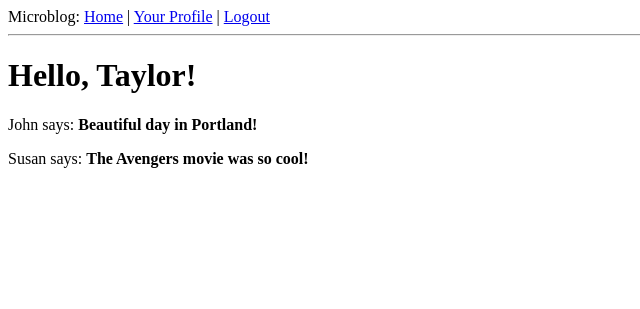
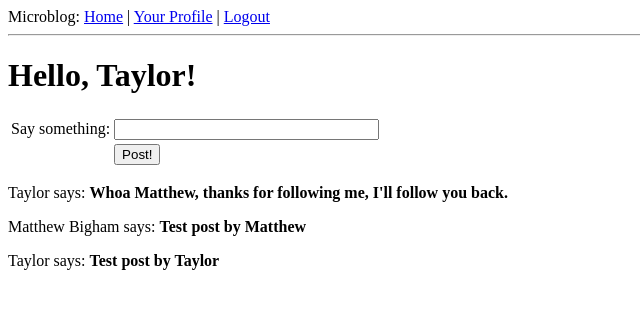
Before and after one commit to mtbigham/microblog, a Flask app: page / in a window 1280 px wide. Shown: the top 309 px of the page, without its empty margins (0-640 px from the left). Run offline with Flask 2, Linux system fonts and the light colour scheme; a user stored in the database is signed in; data comes from the database, SQL or seed files in the repository; both versions use the stored data as it was after the commit; parts of the project's set-up code (start-up, migrations or seed data) failed here and were passed over.

Commit message:
Added posting and display of followed posts

```diff
--- a/app/forms.py
+++ b/app/forms.py
@@ -25,3 +25,6 @@ class EditForm(Form):
 			self.nickname.errors.append('This nickname is already in use, please choose another.')
 			return False
 		return True
+
+class PostForm(Form):
+	post = StringField('post', validators=[DataRequired()])
--- a/app/templates/index.html
+++ b/app/templates/index.html
@@ -1,6 +1,25 @@
 {%extends "base.html"%}
 {%block content%}
 	<h1>Hello, {{ user.nickname }}!</h1>
+	<form action="" method="post" name="post">
+		{{form.hidden_tag()}}
+		<table>
+			<tr>
+				<td>Say something:</td>
+				<td>{{form.post(size=30, maxlength=140)}}</td>
+				<td>
+				{%for error in form.post.errors%}
+				<span style="color: red;">[{{error}}]</span><br>
+				{%endfor%}
+				</td>
+			</tr>
+			<tr>
+				<td></td>
+				<td><input type="submit" value="Post!"></td>
+				<td></td>
+			</tr>
+		</table>
+	</form>
 	{% for post in posts %}
 	<div><p>{{ post.author.nickname }} says: <b>{{ post.body}}</b></p></div>
 	{% endfor %}
--- a/app/views.py
+++ b/app/views.py
@@ -1,27 +1,26 @@
 from flask import render_template, flash, redirect, session, url_for, request, g
 from flask.ext.login import login_user, logout_user, current_user, login_required
 from app import app, db, lm, oid
-from .forms import LoginForm, EditForm
-from .models import User
+from .forms import LoginForm, EditForm, PostForm
+from .models import User, Post
 from datetime import datetime
 
-@app.route('/')
-@app.route('/index')
+@app.route('/', methods=['GET', 'POST'])
+@app.route('/index', methods=['GET', 'POST'])
 @login_required
 def index():
 	user = g.user
-	posts = [
-		{
-			'author': {'nickname': 'John'},
-			'body': 'Beautiful day in Portland!'
-		},
-		{
-			'author': {'nickname': 'Susan'},
-			'body': 'The Avengers movie was so cool!'
-		}
-	]
+	form = PostForm()
+	if form.validate_on_submit():
+		post = Post(body=form.post.data, timestamp=datetime.utcnow(), author=g.user)
+		db.session.add(post)
+		db.session.commit()
+		flash('Your post is now live!')
+		return redirect(url_for('index'))
 
-	return render_template('index.html', title='Home', user=user, posts=posts)
+	posts = g.user.followed_posts().all()
+
+	return render_template('index.html', title='Home', user=user, form=form, posts=posts)
 
 @app.route('/login', methods=['GET', 'POST'])
 @oid.loginhandler
```
Also changed, not shown: app.db, 7 other files.
